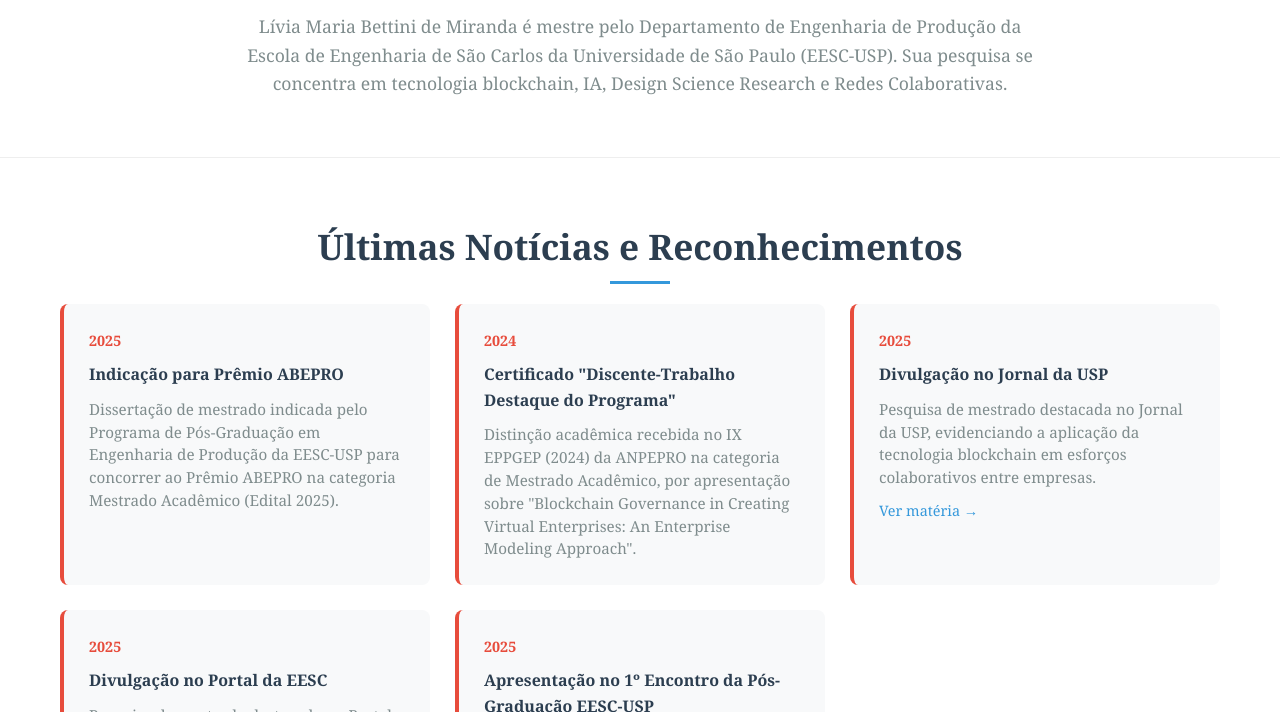
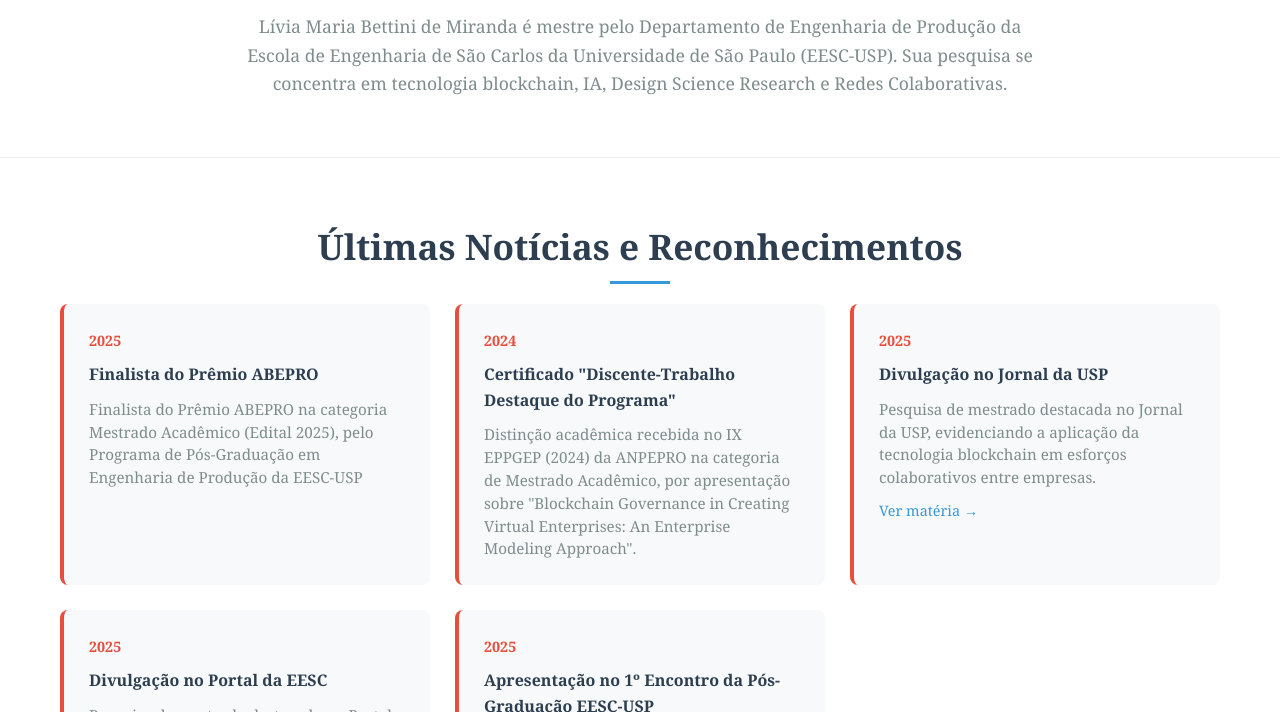
Before and after one commit to liviambmiranda/Site_Livia, a plain HTML site: page index.html in a window 1280 px wide. Shown: the part 532-1244 px from the top of the page. Drawn offline with Linux system fonts and the light colour scheme.

Commit message:
Update index.html

```diff
--- a/index.html
+++ b/index.html
@@ -445,9 +445,9 @@
                         <div class="news-grid">
                             <div class="news-item">
                                 <div class="news-date">2025</div>
-                                <div class="news-title" data-pt="Indicação para Prêmio ABEPRO" data-en="ABEPRO Award Nomination">Indicação para Prêmio ABEPRO</div>
-                                <div class="news-content" data-pt="Dissertação de mestrado indicada pelo Programa de Pós-Graduação em Engenharia de Produção da EESC-USP para concorrer ao Prêmio ABEPRO na categoria Mestrado Acadêmico (Edital 2025)." data-en="Master's dissertation nominated by the Graduate Program in Production Engineering at EESC-USP to compete for the ABEPRO Award in the Academic Master's category (2025 Call).">
-                                    Dissertação de mestrado indicada pelo Programa de Pós-Graduação em Engenharia de Produção da EESC-USP para concorrer ao Prêmio ABEPRO na categoria Mestrado Acadêmico (Edital 2025).
+                                <div class="news-title" data-pt="Finalista do Prêmio ABEPRO" data-en="ABEPRO Award Finalist">Finalista do Prêmio ABEPRO</div>
+                                <div class="news-content" data-pt="Finalista do Prêmio ABEPRO na categoria Mestrado Acadêmico (Edital 2025), pelo Programa de Pós-Graduação em Engenharia de Produção da EESC-USP." data-en="Finalist for the 2025 ABEPRO Award in the Academic Master's category, by the Postgraduate Program in Production Engineering at EESC-USP.">
+                                    Finalista do Prêmio ABEPRO na categoria Mestrado Acadêmico (Edital 2025), pelo Programa de Pós-Graduação em Engenharia de Produção da EESC-USP
                                 </div>
                             </div>
 
```
